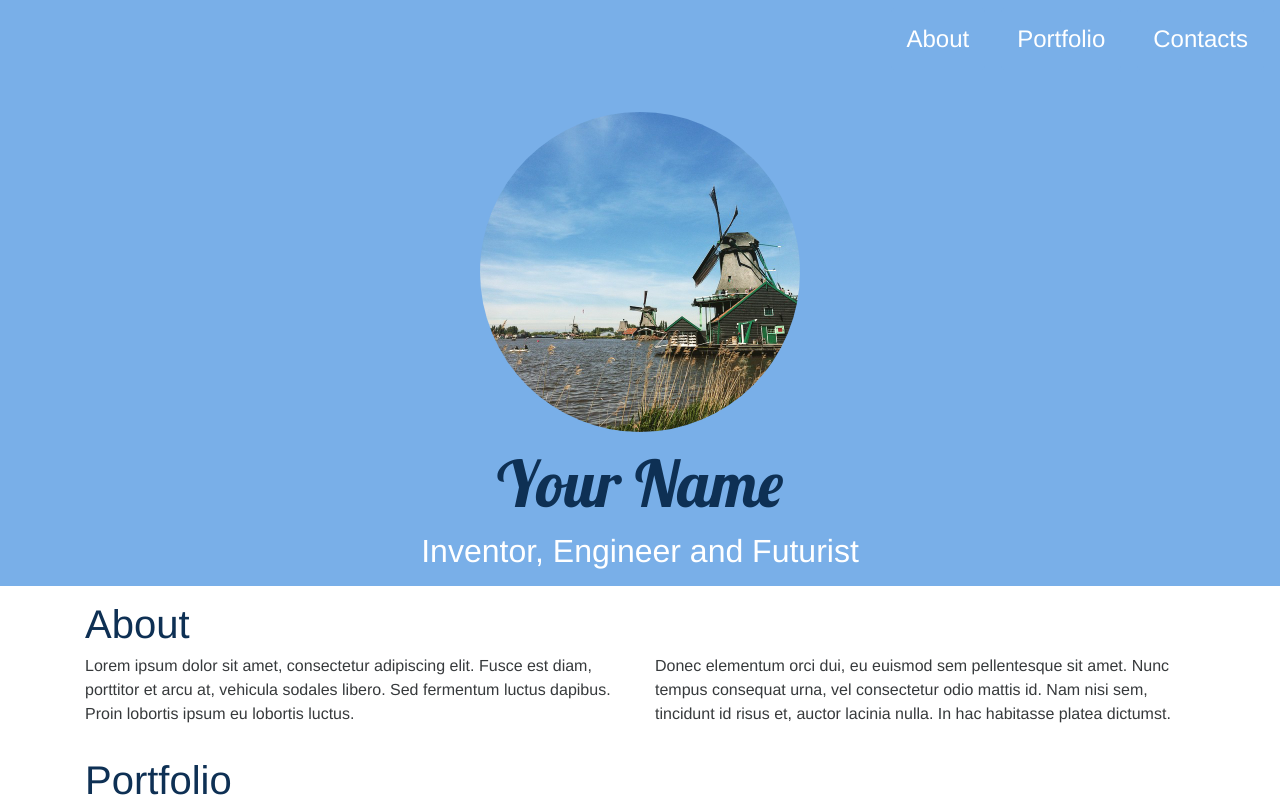
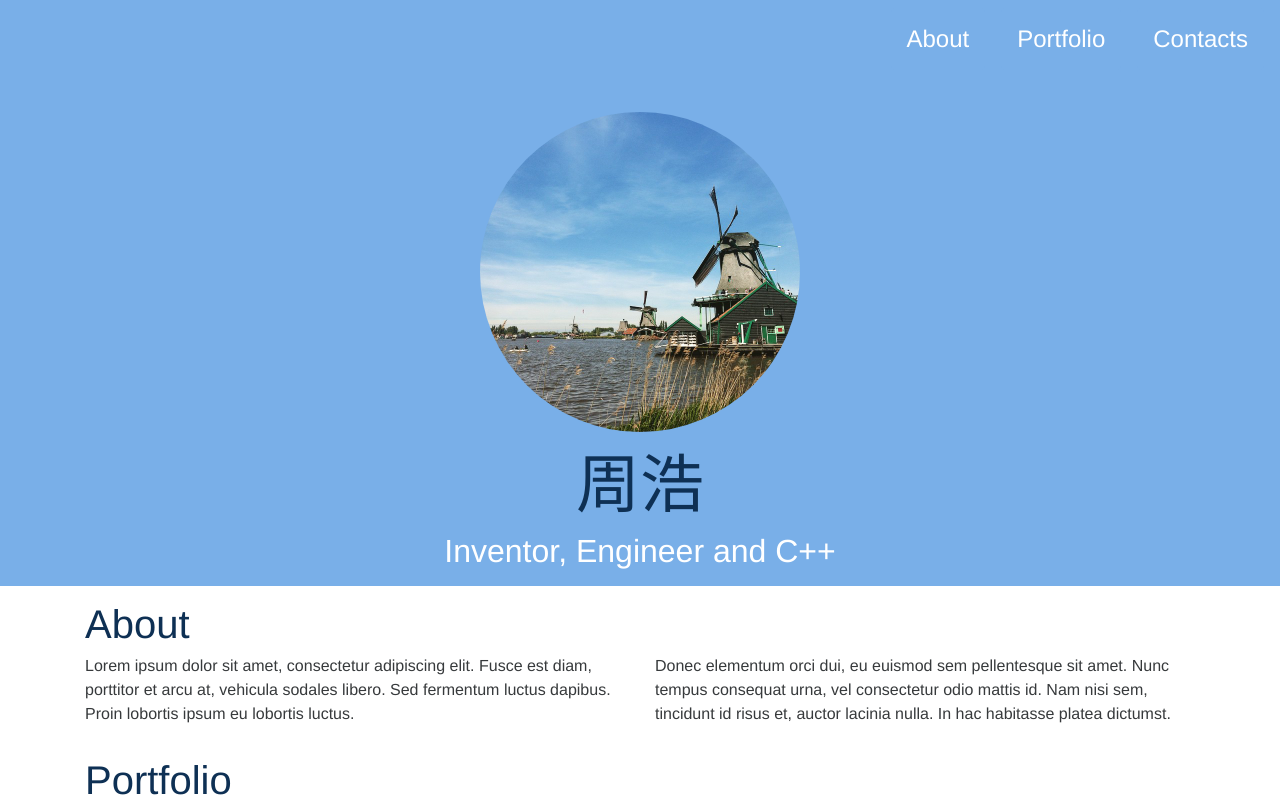
Before and after one commit to huifeideyuzhh/myproject, a Jekyll site: the page built from index.html, in a window 1280 px wide and 1400 px high. Shown: the top 808 px of the window. Built offline with Jekyll 4.4.1, drawn with Linux system fonts in a browser that asks for light colours; nearby versions of some CDN libraries; some of the changed text lies outside the part shown; grey boxes are pictures that could not be loaded.

Commit message:
second post

```diff
--- a/_config.yml
+++ b/_config.yml
@@ -1,9 +1,9 @@
 # Site settings
 # in the templates available like {{ site.myvariable }}.
 title: Clean portfolio theme for Jekyll powered by Bootstrap 4.
-email: your-email@domain.com
-brand: Your Name
-headline: Inventor, Engineer and Futurist
+email: zhh2019021@gmail.com
+brand: 周浩
+headline: Inventor, Engineer and C++
 description: > # this means to ignore newlines until "baseurl:"
   New Site
 baseurl: "" # the subpath of your site, e.g. /blog
@@ -17,8 +17,8 @@ markdown: kramdown
 snapwidget: 247552
 
 # Contacts
-email: your.name@gmail.com
+email: zhh2019021@gmail.com
 phone: +1-800-555-2016
 
 # Tracking
-googleAnalitycsID: UA-83933844-1
+# googleAnalitycsID: UA-83933844-1
```
